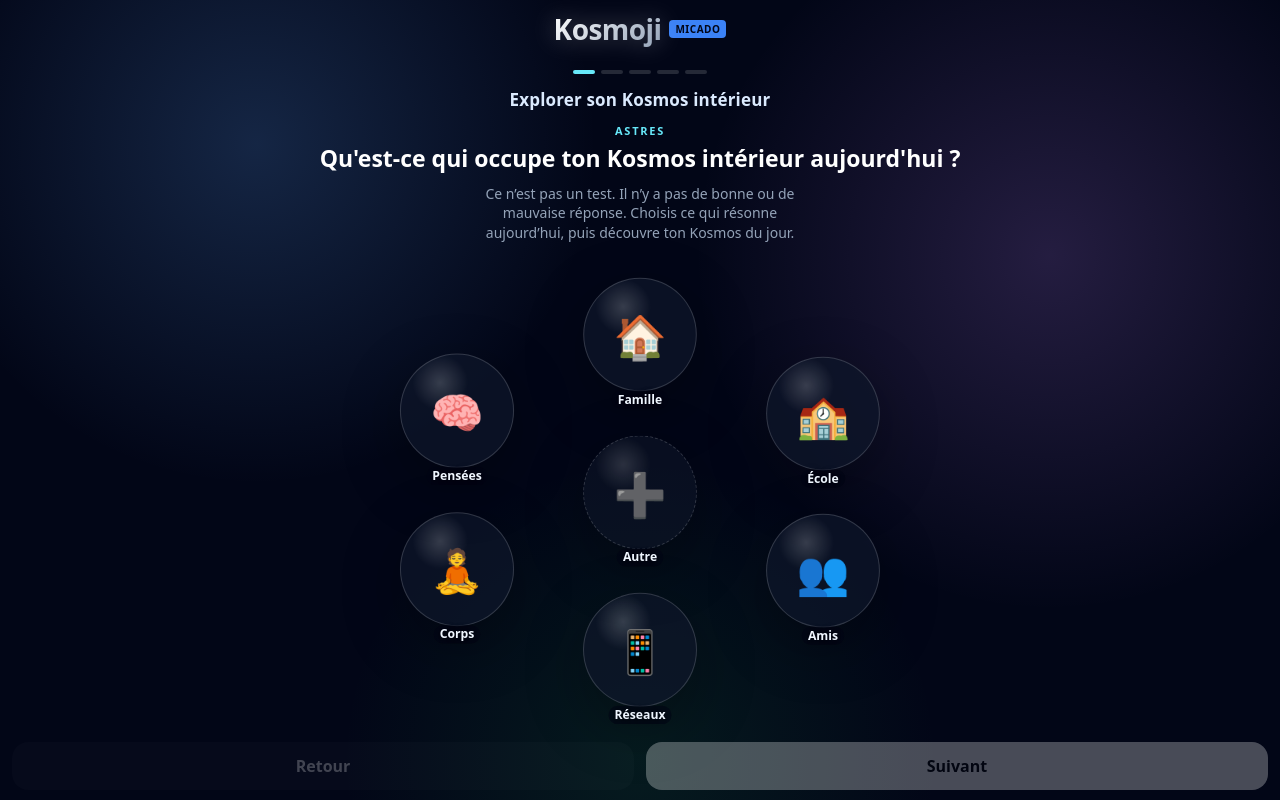
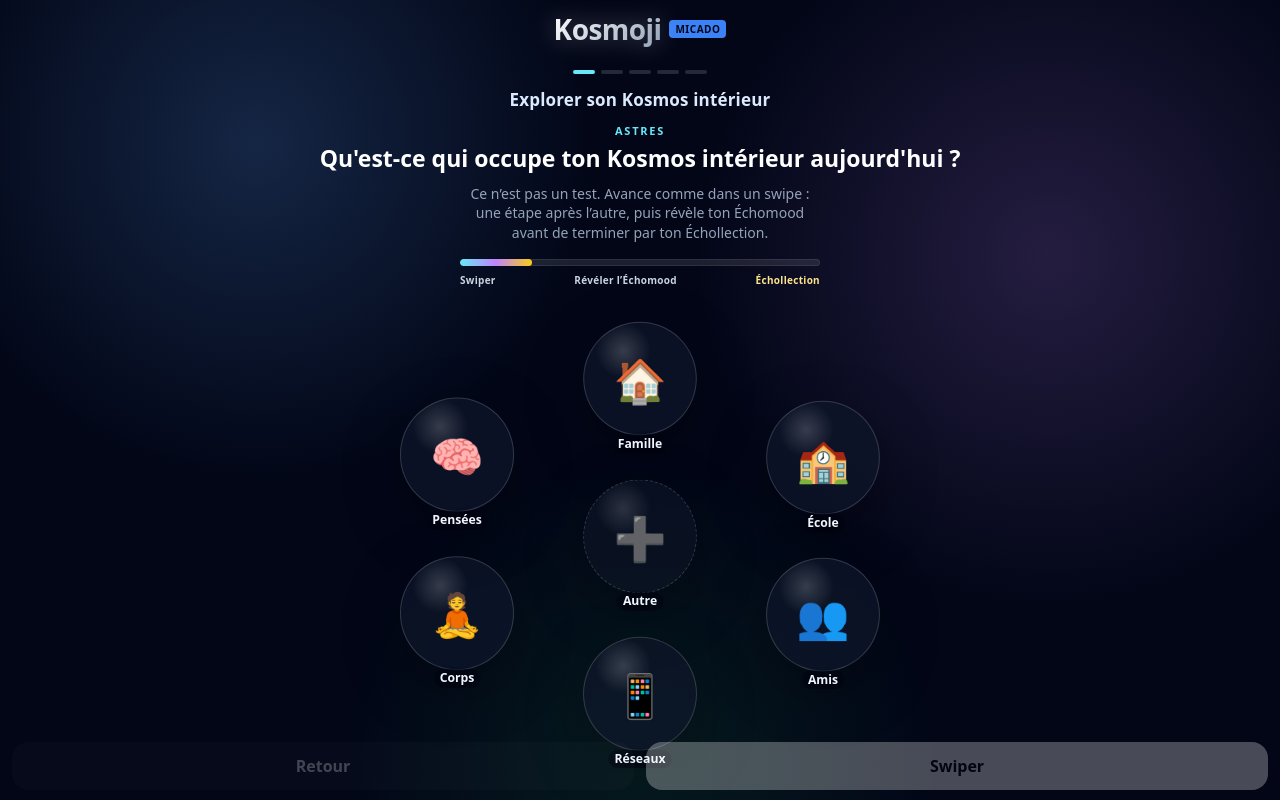
Before and after one commit to pierkiroule/echomood-micado, a React (Vite) app: page / in a window 1280 px wide. Built offline with nearby package versions, Linux system fonts and the light colour scheme.

Commit message:
Simplify Kosmoji flow and Echollection

```diff
--- a/src/App.jsx
+++ b/src/App.jsx
@@ -141,7 +141,8 @@
         )}
         <p className="kicker">{current.label}</p>
         <h1>{current.title}</h1>
-        <p className="soft">Ce n’est pas un test. Il n’y a pas de bonne ou de mauvaise réponse. Choisis ce qui résonne aujourd’hui, puis découvre ton Kosmos du jour.</p>
+        <p className="soft">Ce n’est pas un test. Avance comme dans un swipe : une étape après l’autre, puis révèle ton Échomood avant de terminer par ton Échollection.</p>
+        <FlowScrollbar steps={STEPS} currentIndex={stepIndex} />
       </section>
 
       <FloatingBubbles
@@ -161,7 +162,7 @@
           onClick={() => setStepIndex(v => v + 1)}
           disabled={!canGoNext()}
         >
-          {stepIndex === 4 ? 'Révéler' : 'Suivant'}
+          {stepIndex === STEPS.length - 1 ? 'Révéler l’Échomood' : 'Swiper'}
         </button>
       </section>
 
@@ -173,6 +174,23 @@
         />
       )}
     </main>
+  )
+}
+
+function FlowScrollbar({ steps, currentIndex }) {
+  const progress = ((currentIndex + 1) / steps.length) * 100
+
+  return (
+    <div className="flow-scrollbar" aria-label={`Progression du flow : étape ${currentIndex + 1} sur ${steps.length}`}>
+      <div className="flow-scrollbar-track">
+        <span style={{ width: `${progress}%` }} />
+      </div>
+      <div className="flow-scrollbar-labels">
+        <span>Swiper</span>
+        <span>Révéler l’Échomood</span>
+        <span>Échollection</span>
+      </div>
+    </div>
   )
 }
 
@@ -330,9 +348,9 @@
           <span className="brand-tag" style={{ fontSize: '8px' }}>MICADO</span>
         </div>
         <section className="reveal-hero">
-          <p className="kicker">Révélation</p>
-          <h1>Ton Kosmos du jour</h1>
-          <p className="reveal-subtitle">Une représentation des résonances qui traversent ton Kosmos intérieur aujourd’hui.</p>
+          <p className="kicker">Échomood révélé</p>
+          <h1>Ton Échomood du jour</h1>
+          <p className="reveal-subtitle">Une étape de révélation courte avant de ranger ce Kosmos dans ton Échollection.</p>
           <p className="soft">Ce Kosmos ne dit pas la vérité sur toi.</p>
           <p className="soft">Il propose des pistes pour parler de ce qui résonne.</p>
         </section>
@@ -389,15 +407,15 @@
         )}
 
         <section className="collection-card">
-          <p className="kicker">Collection de Kosmoji</p>
-          <h2>Observatoire des résonances</h2>
-          <p>Retrouve tes Kosmoji précédents, les résonances qui reviennent souvent et l'évolution de ton Kosmos intérieur.</p>
-          <button className="primary" onClick={onOpenDashboard}>Ouvrir l’Observatoire</button>
+          <p className="kicker">Étape finale</p>
+          <h2>Mon Échollection du mois</h2>
+          <p>Collection et observatoire sont regroupés ici : tes Kosmoji précédents, les résonances qui reviennent et ce qui évolue doucement.</p>
+          <button className="primary" onClick={onOpenDashboard}>Terminer par mon Échollection</button>
         </section>
 
         <div className="final-actions">
-          <button className="primary" onClick={onReset}>Terminer</button>
-          <button className="secondary" onClick={onOpenDashboard}>Voir ma collection</button>
+          <button className="primary" onClick={onOpenDashboard}>Voir mon Échollection</button>
+          <button className="secondary" onClick={onReset}>Recommencer plus tard</button>
           <button className="secondary" onClick={() => exportKosmoji(currentEntry)}>Exporter ce Kosmos</button>
         </div>
       </section>
@@ -520,9 +538,9 @@
   return (
     <main className="app reveal-page">
       <section className="reveal-card observatory">
-        <p className="kicker">Observatoire des résonances</p>
-        <h1>Collection de Kosmoji</h1>
-        <p className="soft">Tes Kosmoji restent dans ce navigateur. Tu peux les relire, repérer ce qui revient, ce qui change et les ressources qui t’accompagnent.</p>
+        <p className="kicker">Collection + observatoire</p>
+        <h1>Mon Échollection du mois</h1>
+        <p className="soft">Le flow se termine ici : tes Kosmoji restent dans ce navigateur pour relire le mois, repérer ce qui revient, ce qui change et les ressources qui t’accompagnent.</p>
 
         <section className="safety-card">
           <strong>Cadre d’utilisation</strong>
@@ -559,7 +577,7 @@
         <section className="insight-card">
           <p className="kicker">Questions à reprendre</p>
           <h2>Résonances marquées</h2>
-          {feedbackInsights.length === 0 && <p className="soft-left">Quand tu réponds “Ça résonne”, “Pas aujourd’hui” ou “Je ne sais pas”, l’Observatoire gardera ces pistes pour les relire.</p>}
+          {feedbackInsights.length === 0 && <p className="soft-left">Quand tu réponds “Ça résonne”, “Pas aujourd’hui” ou “Je ne sais pas”, l’Échollection gardera ces pistes pour les relire.</p>}
           <div className="feedback-list">
             {feedbackInsights.map(item => (
               <div className="feedback-item" key={item.key}>
@@ -604,7 +622,7 @@
 
 
         <div className="final-actions">
-          <button className="primary" onClick={onBack}>Revenir au Kosmos du jour</button>
+          <button className="primary" onClick={onBack}>Revenir à l’Échomood</button>
           <button className="secondary" onClick={() => exportCollection(history)} disabled={history.length === 0}>Exporter la collection</button>
           <button className="secondary danger" onClick={clearHistory} disabled={history.length === 0}>Effacer</button>
         </div>
@@ -857,7 +875,7 @@
     count: history.length,
     message: history.length === 1
       ? 'Une première fiche est gardée localement. Les tendances apparaîtront après quelques Kosmoji.'
-      : `Du ${formatDate(first.createdAt)} au ${formatDate(latest.createdAt)}, l’Observatoire relie tes traces sans en faire une vérité sur toi.`,
+      : `Du ${formatDate(first.createdAt)} au ${formatDate(latest.createdAt)}, l’Échollection relie tes traces sans en faire une vérité sur toi.`,
   }
 }
 
--- a/src/index.css
+++ b/src/index.css
@@ -1237,3 +1237,41 @@
     grid-template-columns: 1fr 1fr;
   }
 }
+
+/* Flow simplifié : swiper, révéler, puis terminer par l'Échollection. */
+.flow-scrollbar {
+  width: min(100%, 360px);
+  margin: clamp(10px, 2vh, 16px) auto 0;
+  text-align: left;
+}
+
+.flow-scrollbar-track {
+  height: 7px;
+  overflow: hidden;
+  border-radius: 999px;
+  background: rgba(255,255,255,.10);
+  box-shadow: inset 0 0 0 1px rgba(255,255,255,.08);
+}
+
+.flow-scrollbar-track span {
+  display: block;
+  height: 100%;
+  border-radius: inherit;
+  background: linear-gradient(90deg, #67e8f9, #c084fc, #facc15);
+  transition: width .28s ease;
+}
+
+.flow-scrollbar-labels {
+  display: flex;
+  justify-content: space-between;
+  gap: 8px;
+  margin-top: 7px;
+  color: #cbd5e1;
+  font-size: 10px;
+  font-weight: 800;
+  letter-spacing: .03em;
+}
+
+.flow-scrollbar-labels span:last-child {
+  color: #fde68a;
+}
```
